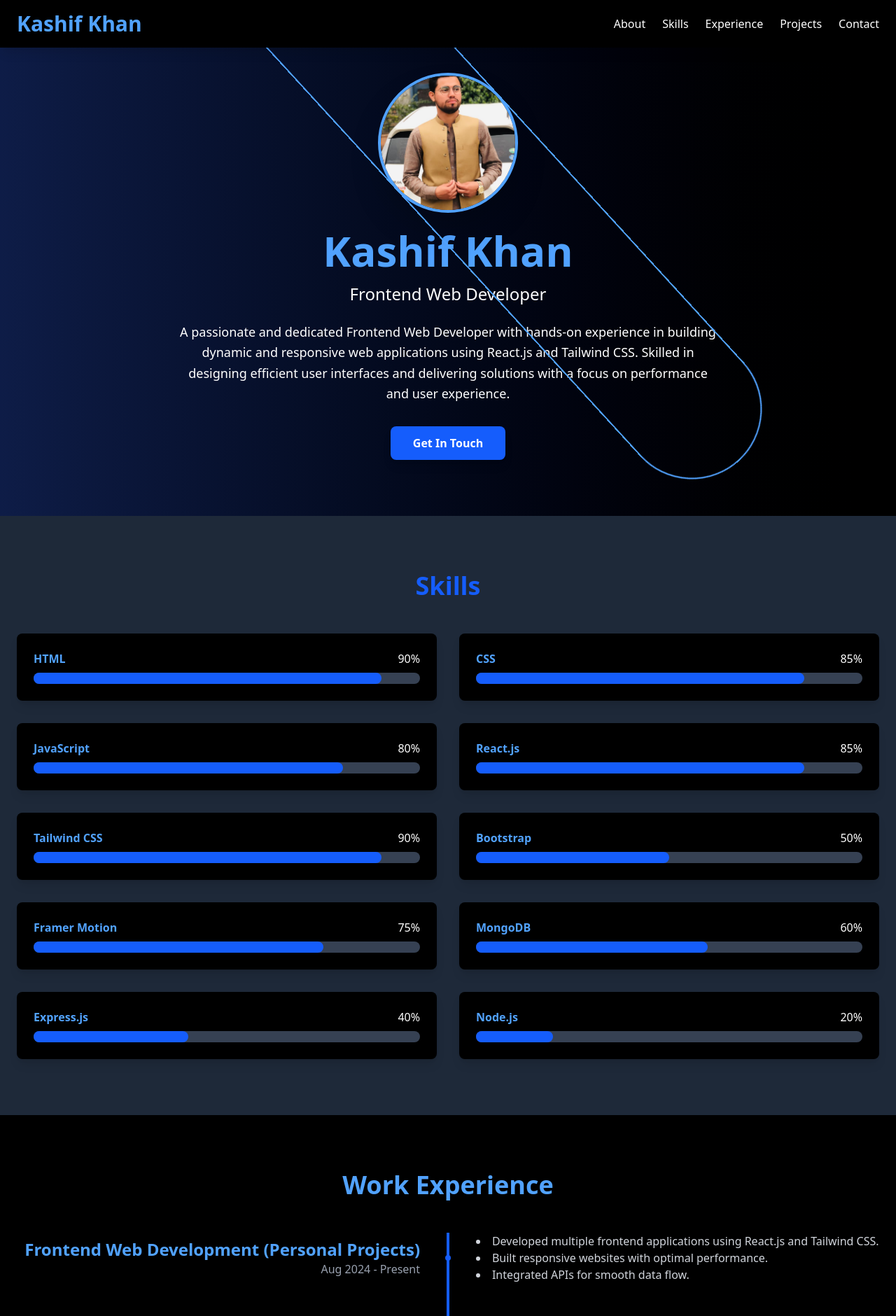
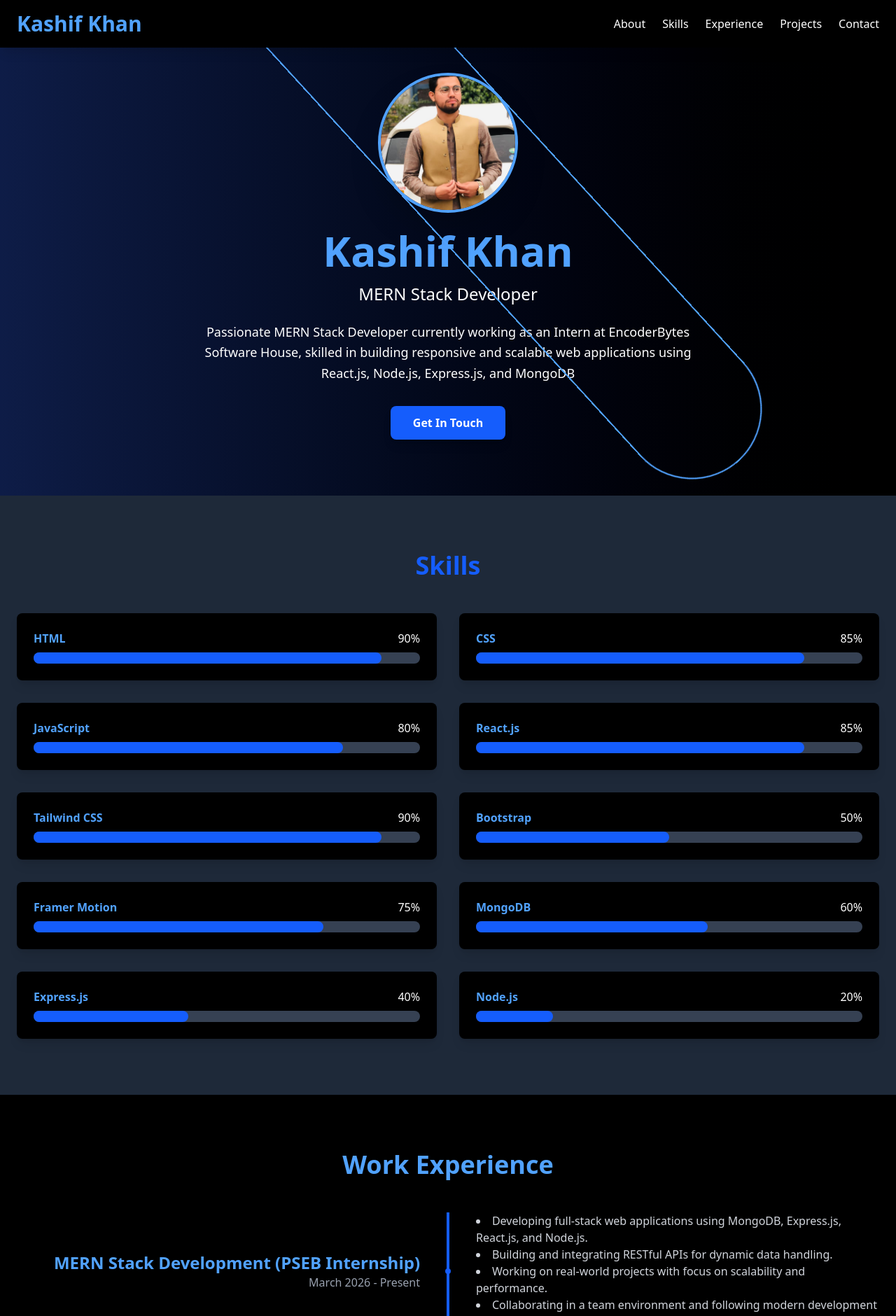
Before and after one commit to engrkashifkhan/kashif, a React (Vite) app: page / in a window 1280 px wide. Shown: the top 1880 px of the page at 70% size. Built offline with nearby package versions, Linux system fonts and the light colour scheme.

Commit message:
add PSEB experience

```diff
--- a/src/components/Experience.jsx
+++ b/src/components/Experience.jsx
@@ -18,25 +18,26 @@ const Experience = ({ fadeInUp, stagger }) => {
 
           <motion.div className="space-y-12" {...stagger}>
 
-            {/* Experience 1 */}
+            {/* work experience */}
             <motion.div
               className="flex flex-col md:flex-row items-start md:items-center w-full"
               {...fadeInUp}
             >
               <div className="w-full md:w-1/2 md:pr-8 text-left md:text-right mb-4 md:mb-0">
                 <h4 className="text-2xl font-semibold text-blue-400">
-                  Frontend Web Development (Personal Projects)
+                  MERN Stack Development (PSEB Internship)
                 </h4>
-                <p className="text-gray-400">Aug 2024 - Present</p>
+                <p className="text-gray-400">March 2026 - Present</p>
               </div>
 
               <div className="hidden md:block w-4 h-4 bg-blue-600 rounded-full border-4 border-black shadow-lg"></div>
 
               <div className="w-full md:w-1/2 md:pl-8">
                 <ul className="list-disc list-inside text-gray-300">
-                  <li>Developed multiple frontend applications using React.js and Tailwind CSS.</li>
-                  <li>Built responsive websites with optimal performance.</li>
-                  <li>Integrated APIs for smooth data flow.</li>
+                  <li>Developing full-stack web applications using MongoDB, Express.js, React.js, and Node.js.</li>
+                  <li>Building and integrating RESTful APIs for dynamic data handling.</li>
+                  <li>Working on real-world projects with focus on scalability and performance.</li>
+                  <li>Collaborating in a team environment and following modern development practices.</li>
                 </ul>
               </div>
             </motion.div>
--- a/src/components/Hero.jsx
+++ b/src/components/Hero.jsx
@@ -27,10 +27,10 @@ const Hero = ({ fadeInUp, handleScroll }) => {
           </div>
 
           <h2 className="text-6xl font-extrabold mb-4 text-blue-400">Kashif Khan</h2>
-          <p className="text-2xl mb-6">Frontend Web Developer</p>
+          <p className="text-2xl mb-6">MERN Stack Developer</p>
 
           <p className="max-w-3xl mx-auto text-lg leading-relaxed mb-8">
-            A passionate and dedicated Frontend Web Developer with hands-on experience in building dynamic and responsive web applications using React.js and Tailwind CSS. Skilled in designing efficient user interfaces and delivering solutions with a focus on performance and user experience.
+            Passionate MERN Stack Developer currently working as an Intern at EncoderBytes Software House, skilled in building responsive and scalable web applications using React.js, Node.js, Express.js, and MongoDB
           </p>
 
           <motion.button
```
